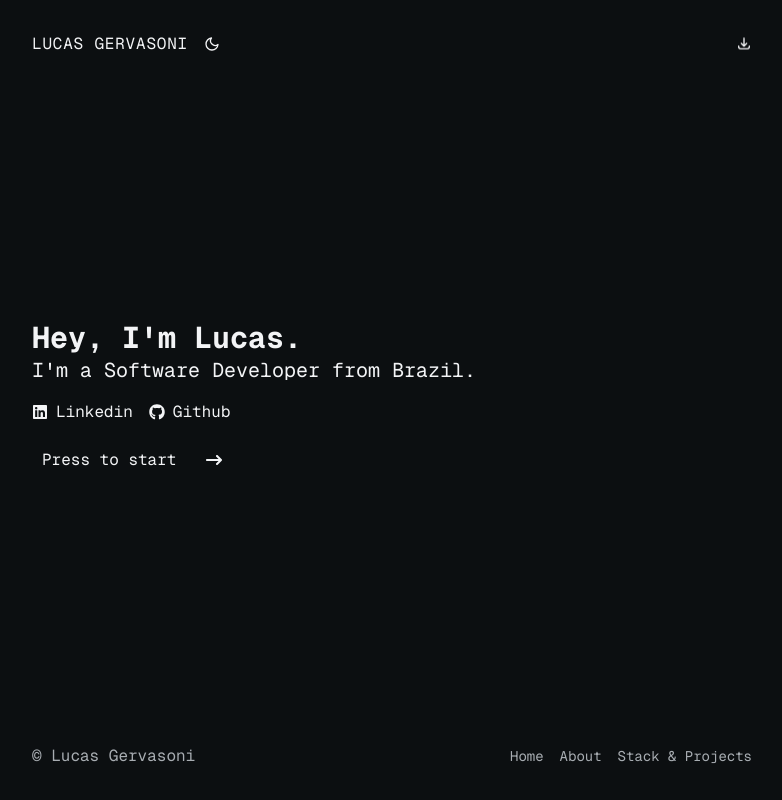
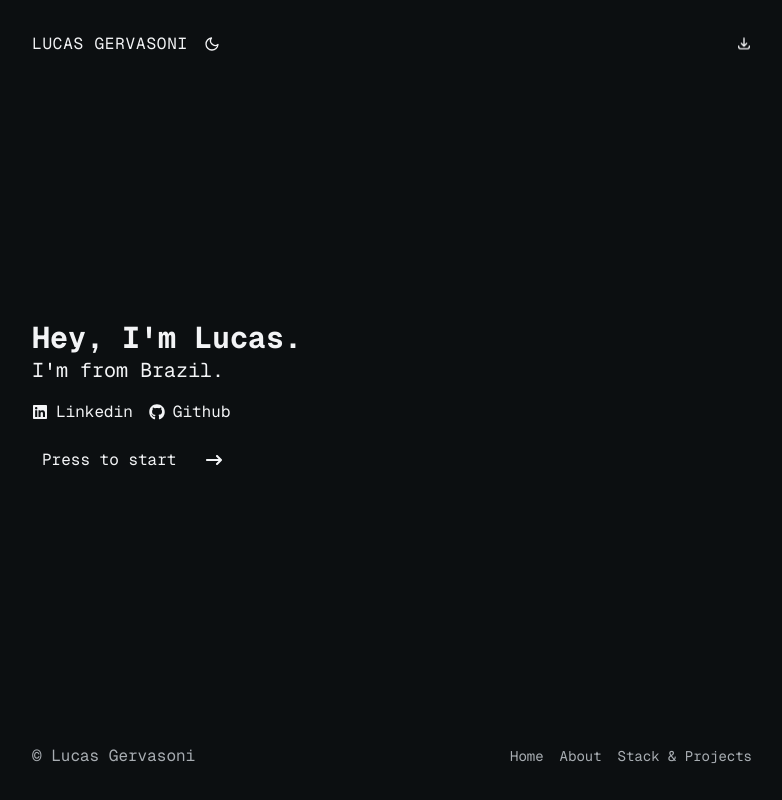
Before and after one commit to LucasGervasoni/lucasgervasoni.online, a Next.js app: page / in a window 1280 px wide. Shown: the whole page, without its empty margins (248-1030 px from the left). Built offline with nearby package versions, Linux system fonts and the light colour scheme.

Commit message:
chore: changing informations at Hero, and About

```diff
--- a/src/components/AboutMe/index.jsx
+++ b/src/components/AboutMe/index.jsx
@@ -14,10 +14,10 @@ export function AboutMe() {
           <h1 className="text-3xl font-bold tracking-widest">Hi <img style={imgStyle} src="https://raw.githubusercontent.com/kaueMarques/kaueMarques/master/hi.gif"/> , I'm Lucas Gervasoni</h1>
           <div className="aboutMeContent">
             <p className="aboutMeItems tracking-widest md:text-lg sm:text-sm">
-              I'm a Software Developer, passionate about technology and solving real-world problems through coding.
+              I'm a young man, passionate about technology and solving real-world problems through coding.
             </p>
             <p className="aboutMeItems tracking-widest md:text-lg sm:text-sm">
-            From a young age, I have been curious about understanding how things work, which led me to explore the world of technology. Today, I dedicate my time to learning, creating, and growing as a <b className="text-blue-400">software developer</b>, as well as venturing into the fields of <b className="text-blue-400">data and process automation.</b> With every project, I see an opportunity to transform ideas into impactful solutions.
+            From a young age, I have been curious about understanding how things work, which led me to explore the world of technology. Today, I dedicate my time to learning, creating, and growing as a <b className="text-blue-400">data analytics and process automation</b>, as well as venturing into the fields of <b className="text-blue-400">software developing.</b> With every project, I see an opportunity to transform ideas into impactful solutions.
             </p>
             <p className="aboutMeItems tracking-widest md:text-lg sm:text-sm">
             Today, I have a degree in Logistics from <a className="text-blue-400 font-bold" href="https://drive.google.com/file/d/1WNLXQ87df9wSrR3jCIlHS7vgMRCpIdPj/view?usp=sharing">University Pitágoras Unopar Anhanguera</a>, a field that has always interested me and that I have come to realize is strongly connected to technology. This education has given me a strategic perspective on process management, resource optimization, and operational efficiency. With this knowledge, combined with my passion for technology, I aim to create innovative solutions that automate tasks, improve processes, increase efficiency, and generate positive impacts for both businesses and people.
--- a/src/components/Hero/index.jsx
+++ b/src/components/Hero/index.jsx
@@ -14,7 +14,7 @@ export function Hero(){
 
   const lines = [
     "Hey, I'm Lucas.",
-    "I'm a Software Developer from Brazil."
+    "I'm from Brazil."
   ];
 
   useEffect(() => {
```
